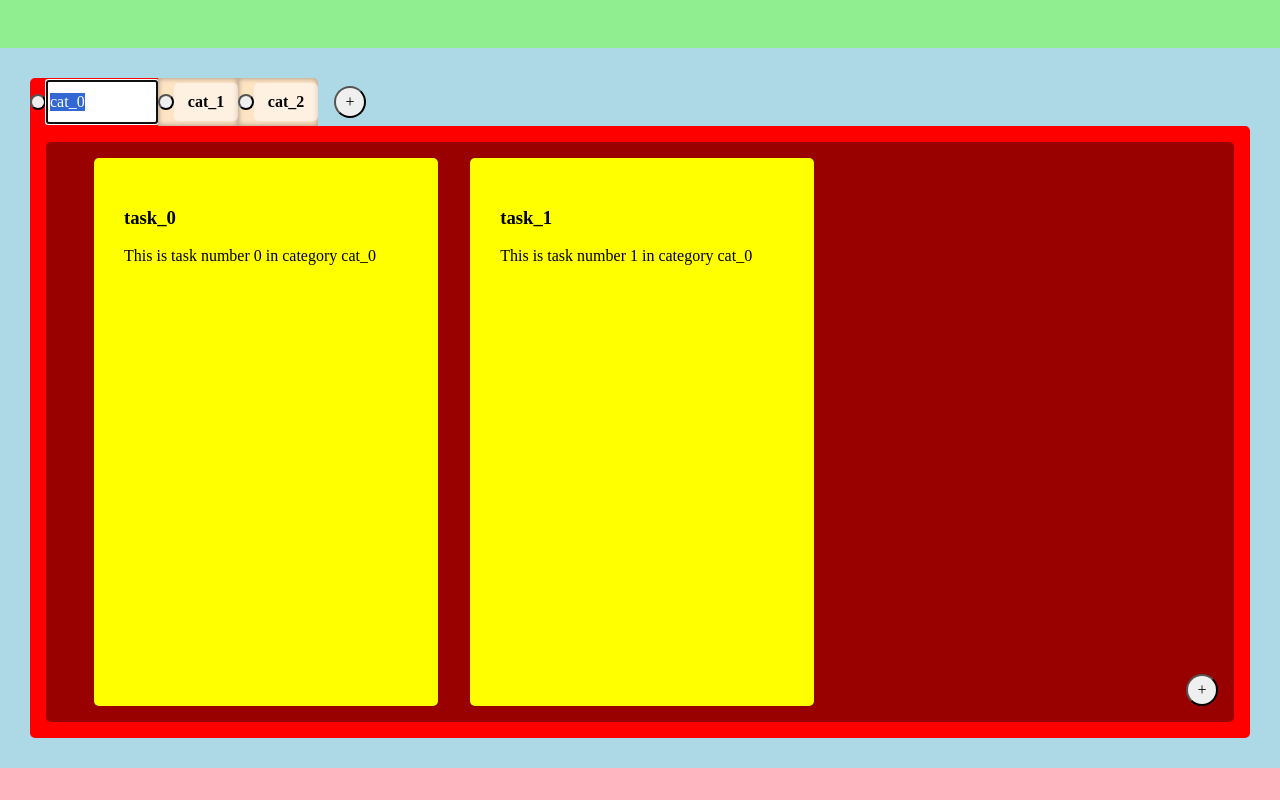
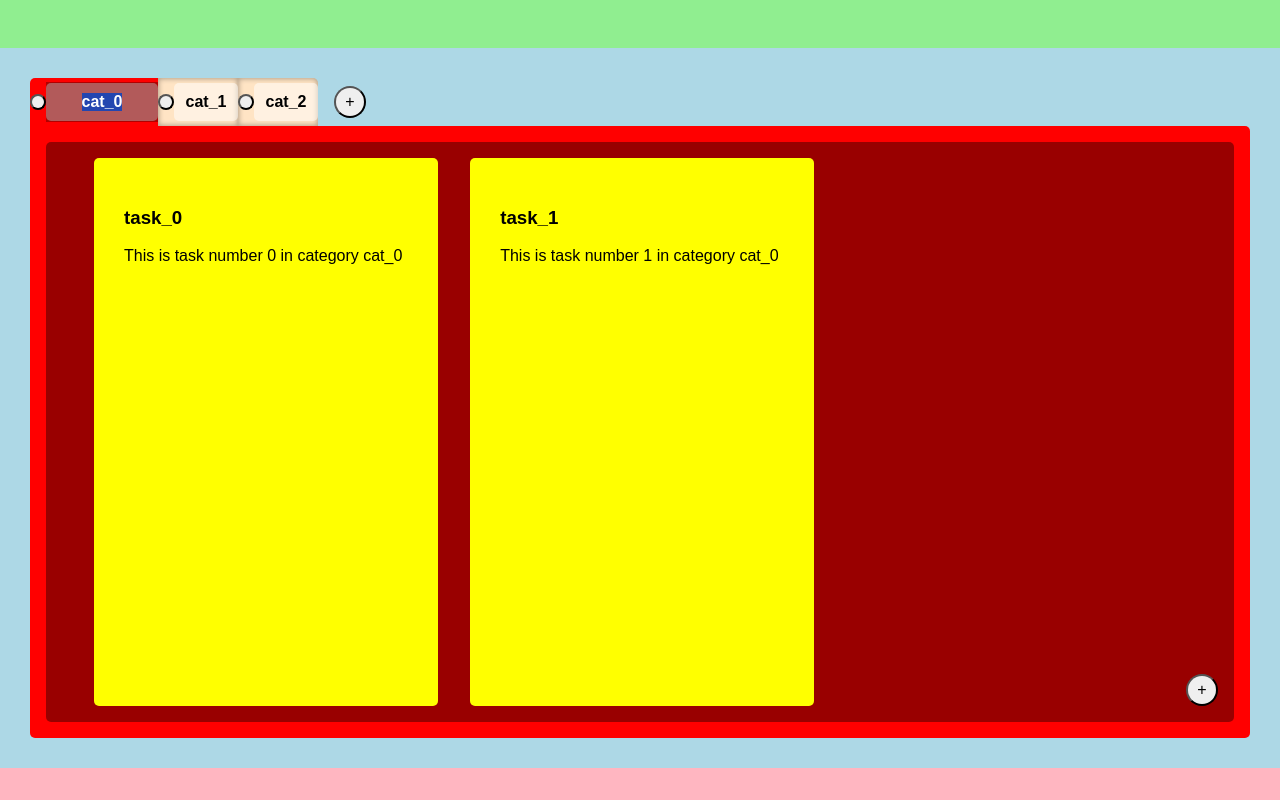
Before and after one commit to DarxyDev/To-Do-List, a website built with webpack: page dist/index.html in a window 1280 px wide. Both pictures are taken after a click on the button 38 px from the left and 102 px from the top of the page. Built offline with nearby package versions, Linux system fonts and the light colour scheme.

Commit message:
category-name and -input are identical now

```diff
--- a/src/style.css
+++ b/src/style.css
@@ -3,6 +3,9 @@
     --footer-height: 2rem;
     --categories-height:3rem;
     --default-border-radius: 5px;
+}
+body{
+    font-family:Arial, Helvetica, sans-serif;
 }
 button{
     cursor:pointer;
@@ -179,7 +182,16 @@ item {
     width:1rem;
     height:1rem;
 }
-.temp-category-name-input{
+.category-name-input{
     width: 100%;
     height: 100%;
+    background-color:rgba(0, 0, 0, .3);
+    border:none;
+    outline:none;
+    text-align:center;
 }
+.category-name, .category-name-input{
+    text-align:center;
+    font-size:1rem;
+    font-weight:800;
+}
--- a/src/ui-manager.js
+++ b/src/ui-manager.js
@@ -83,6 +83,7 @@ const uiManager = (() => {
     //private functions
     const _createCategory = (category) => {
         let categoryElement = document.createElement('category');
+        categoryElement.classList.add('category-name');
 
         let nameElement = document.createElement('h4');
         nameElement.textContent = category.name;
@@ -112,7 +113,7 @@ const uiManager = (() => {
             const inputElement = document.createElement('input');
             inputElement.value = originalTitle;
             inputElement.setAttribute('type', 'text');
-            inputElement.classList.add('temp-category-name-input');
+            inputElement.classList.add('category-name-input');
             inputElement.addEventListener('keypress', (e) => {
                 if (e.key !== 'Enter') return;
                 const newName = inputElement.value;
```
Also changed, not shown: dist/main.js.
